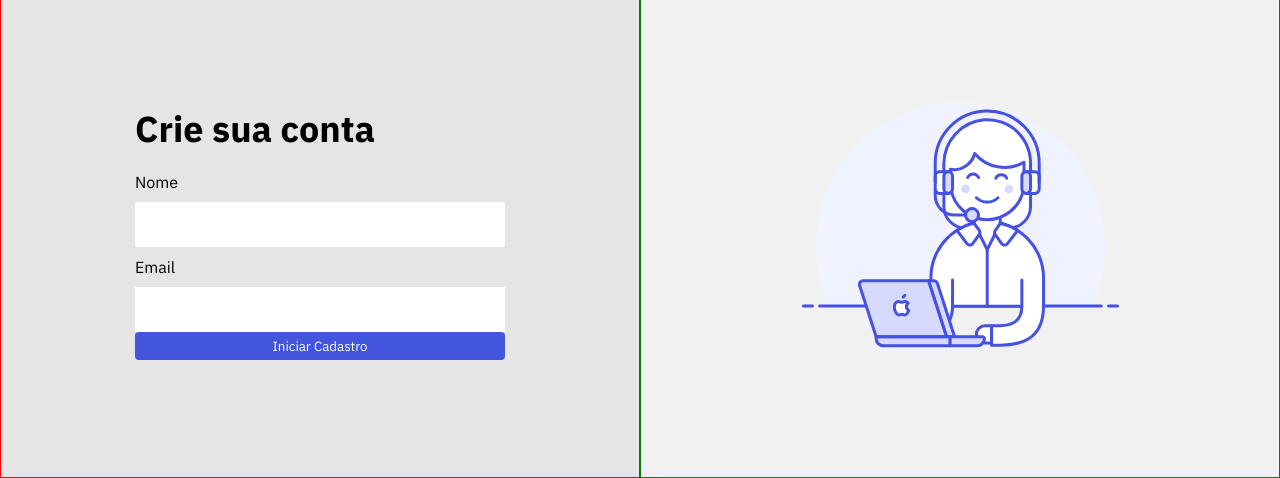
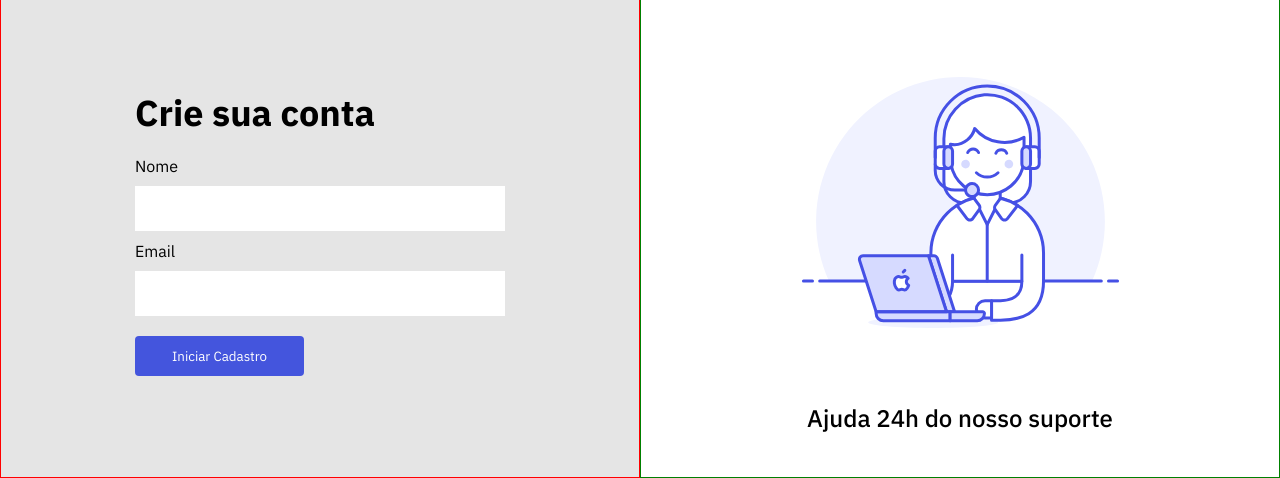
Before and after one commit to souz-dev/little-invest, a plain HTML site: page index.html in a window 1280 px wide. Shown: the part 2289-2767 px from the top of the page. Drawn offline with Linux system fonts and the light colour scheme.

Commit message:
teste em monitor full dh

```diff
--- a/assets/style/main.css
+++ b/assets/style/main.css
@@ -55,8 +55,7 @@ body {
   justify-content: space-between;
   align-items: center;
   padding: 1.4rem;
-  margin-left: 55px;
-  margin-right: 55px;
+  margin: 0 55px
 }
 
 .menu {
@@ -267,12 +266,21 @@ body {
   width: 100%;
   height: 500px;
   display: flex;
+  flex-direction: column;
   justify-content: center;
   align-items: center;
-
+  background: #fff;
   border: 1px solid green;
   margin-right: -0px;
  }
+ .acount-card-right p {
+  font-style: normal;
+  font-weight: 500;
+  font-size: 24px;
+  line-height: 31px;
+  color: #000;
+  margin: 20px 0 0 0;
+}
  .acount-card-left {
    width: 100%;
    height: 500px;
@@ -303,3 +311,10 @@ body {
    height: 45px;
    border: none;
  }
+
+ .acount-card-left  form  .btn {
+   width: 169px;
+   height: 40px;
+   border-radius: 4px;
+   margin-top: 20px;
+ }
--- a/index.html
+++ b/index.html
@@ -130,6 +130,7 @@
       </div>
       <div class="acount-card-right">
         <img src="./assets/img/customer-service-woman 1.svg" alt="service">
+        <p>Ajuda 24h do nosso suporte</p>
       </div>
     </section>
   </main>
```
